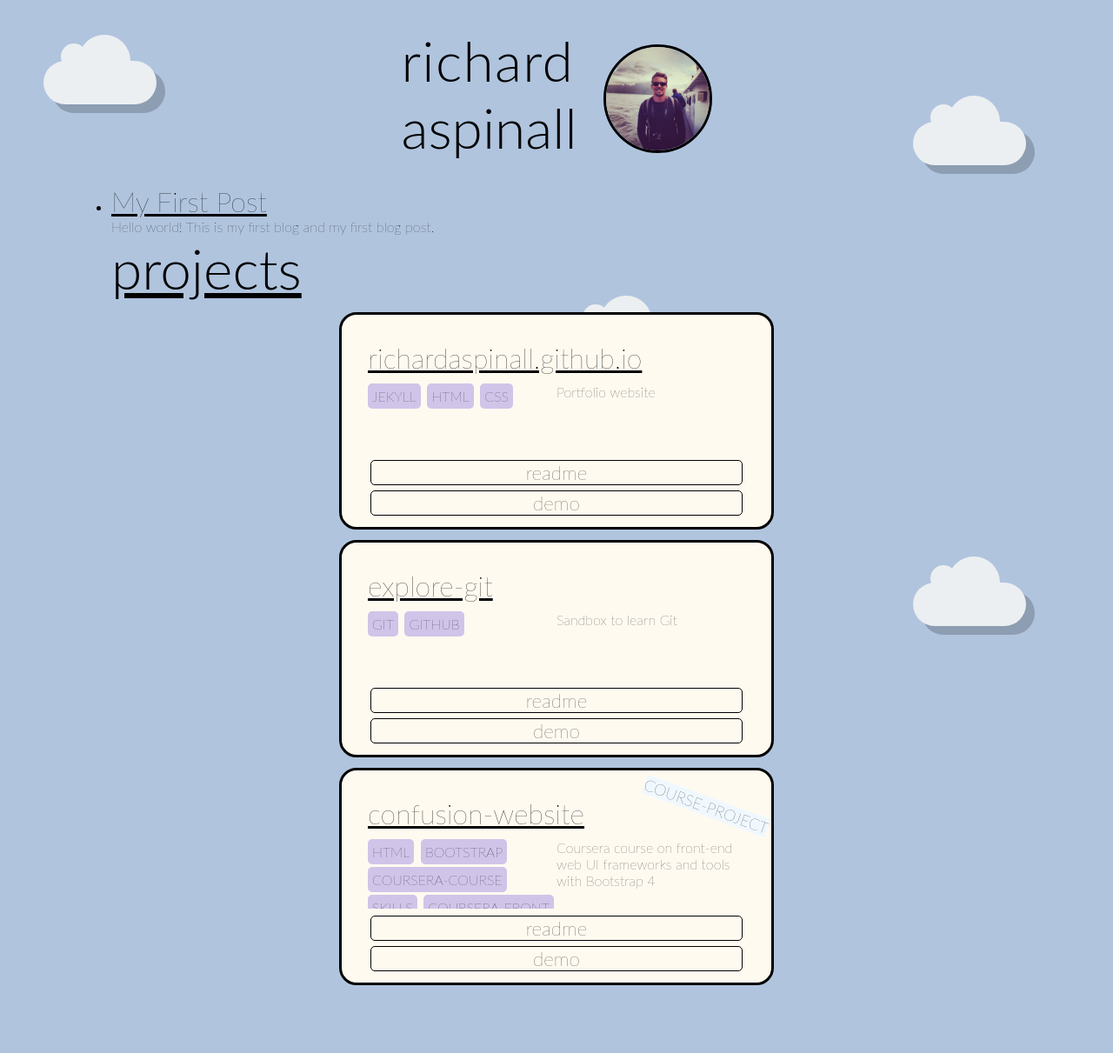
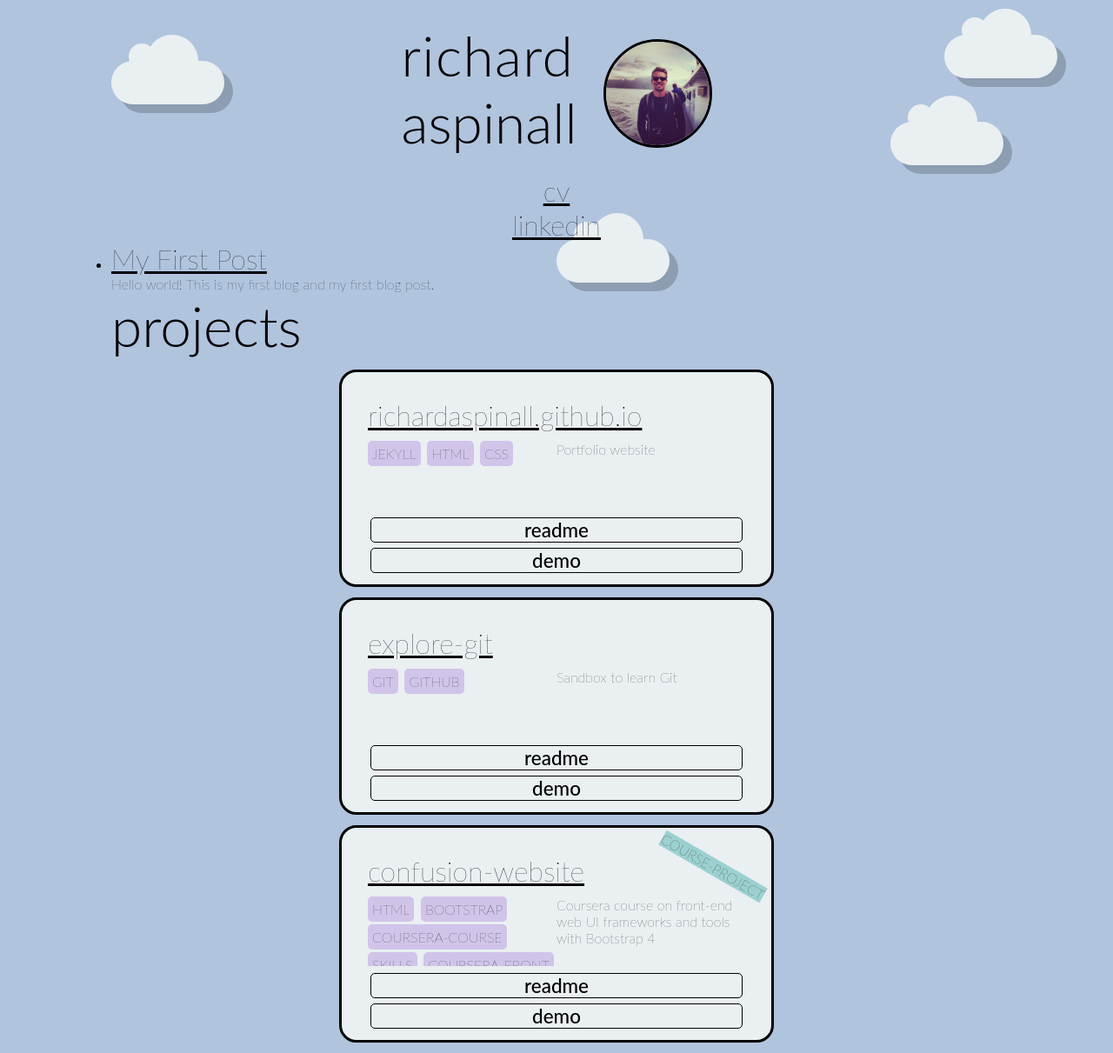
Before and after one commit to richardaspinall/richardaspinall.github.io, a Jekyll site: the page built from index.html, in a window 1280 px wide. Shown: the whole page at 87% size. Built offline with Jekyll 4.4.1, drawn with Linux system fonts in a browser that asks for light colours; before the commit the page ends 1145 px from its top, so only the background shows below that.

Commit message:
Updated css

```diff
--- a/_layouts/default.html
+++ b/_layouts/default.html
@@ -9,22 +9,12 @@
     <meta name="viewport" content="width=device-width, initial-scale=1.0">
 </head>
 
+<div class="cloud" id="cloud1"></div>
+<div class="cloud" id="cloud2"></div>
+<div class="cloud" id="cloud3"></div>
+<div class="cloud" id="cloud4"></div>
+
 <body>
-    <div id="cloud1">
-        <div class="cloud"></div>
-    </div>
-
-    <div id="cloud2">
-        <div class="cloud"></div>
-    </div>
-
-    <div id="cloud3">
-        <div class="cloud"></div>
-    </div>
-
-    <div id="cloud4">
-        <div class="cloud"></div>
-    </div>
     {% include navigation.html %}
     {{ content }}
 </body>
--- /dev/null
+++ b/_sass/globals.scss
@@ -0,0 +1,6 @@
+$background-dark: #000000;
+$background-light: #b0c4de;
+$background-light-secondary: #eaeff2;
+
+$font-dark: #000000;
+$font-light: #eaeff2;
--- a/_sass/main.scss
+++ b/_sass/main.scss
@@ -1,9 +1,9 @@
-// Global variables
-$background-dark: black;
-$background-light: grey;
-$background-pale: #d1c4e9;
-$color-floral-white: #fffaf0;
-$background-blue: lightsteelblue;
+/*
+Variables found in globals.scss
+$cloud-color;
+$background-blue;
+
+*/
 
 * {
   margin: 0;
@@ -11,12 +11,108 @@
   box-sizing: border-box;
 }
 
+body {
+  background-color: $background-light;
+  font-family: 'Lato', sans-serif;
+  font-weight: 200;
+  color: $font-dark;
+  padding-left: 10%;
+  padding-right: 10%;
+}
+
+@media (max-width: 400px) {
+  body {
+    padding-left: 0%;
+    padding-right: 0%;
+  }
+}
+
 h1 {
   font-weight: 300;
   font-size: 4em;
 }
 
+a h1 {
+  display: inline-block;
+}
+
+h2 {
+  font-weight: inherit;
+  font-size: 2em;
+}
+
+h3 {
+  font-weight: 500;
+}
+
+a {
+  color: $font-dark;
+}
+
+article {
+  margin: 6px;
+  padding: 15px;
+}
+
 //// NEW
+
+.cloud {
+  background: $background-light-secondary;
+  position: absolute;
+  z-index: -1;
+  height: 50px;
+  width: 130px;
+  margin-top: 70px;
+  box-shadow: 10px 10px rgba(0, 0, 0, 0.2);
+  border-radius: 100px;
+}
+
+.cloud::before,
+.cloud::after {
+  content: '';
+  background: inherit;
+  display: inline-block;
+  position: relative;
+  border-radius: inherit;
+}
+
+.cloud::before {
+  width: 60px;
+  height: 60px;
+  top: -30px;
+  left: 40px;
+}
+.cloud::after {
+  width: 30px;
+  height: 30px;
+  top: -50px;
+  left: -40px;
+}
+
+// Cloud specific positioning.
+#cloud1 {
+  top: 0px;
+  left: 10%;
+}
+
+#cloud2 {
+  top: 70px;
+  left: 80%;
+}
+
+#cloud3 {
+  top: 205px;
+  left: 50%;
+}
+
+#cloud4 {
+  top: -30px;
+  right: 5%;
+}
+
+/*
+  * Header Section !
+  */
 
 div h1:nth-child(1) {
   letter-spacing: 0.021em;
@@ -29,7 +125,7 @@
   margin-top: 45px;
 }
 
-div#myname {
+#home-title {
   display: inline-block;
   float: left;
   padding-top: 25px;
@@ -37,145 +133,13 @@
   height: 200px;
 }
 
-div#myimage {
+#home-image {
   display: inline-block;
   padding-left: 30px;
 }
-
-HTML CSSResult Skip Results Iframe EDIT ON body {
-  background-color: #66d0ff;
-}
-.cloud {
-  margin-top: 70px;
-  width: 130px;
-  height: 50px;
-  background: #eceff1;
-  box-shadow: 10px 10px rgba(0, 0, 0, 0.2);
-  border-radius: 100px;
-}
-.cloud::after,
-.cloud::before {
-  content: '';
-  position: relative;
-  display: inline-block;
-  background: inherit;
-  border-radius: inherit;
-}
-.cloud::after {
-  width: 30px;
-  height: 30px;
-  top: -50px;
-  left: -40px;
-}
-.cloud::before {
-  width: 60px;
-  height: 60px;
-  top: -30px;
-  left: 40px;
-}
-
-#cloud1 {
-  position: absolute;
-  top: 0px;
-  left: 50px;
-  z-index: -1;
-}
-
-#cloud2 {
-  position: absolute;
-  top: 300px;
-  right: 500px;
-  z-index: -1;
-}
-
-#cloud3 {
-  position: absolute;
-  top: 600px;
-  right: 100px;
-  z-index: -1;
-}
-
-#cloud4 {
-  position: absolute;
-  top: 70px;
-  right: 100px;
-  z-index: -1;
-}
-/////
-h2 {
-  font-weight: 200;
-  font-size: 2em;
-}
-
-h3 {
-  font-weight: 200;
-}
-
-a {
-  color: $background-dark;
-}
-
-body {
-  background-color: $background-blue;
-  font-family: 'Lato', sans-serif;
-  font-weight: 200;
-  color: black;
-  padding-left: 10%;
-  padding-right: 10%;
-}
-
-article {
-  margin: 6px;
-  padding: 15px;
-}
-
-@media (max-width: 400px) {
-  body {
-    padding-left: 0%;
-    padding-right: 0%;
-  }
-}
-
-/*
-  * Header Section !
-  */
-
 header {
-  padding: 6px;
   display: grid;
-  //grid-template-columns: repeat(auto-fit, minmax(320px, 1fr));
   justify-items: center;
-}
-#header-title {
-  margin: 6px;
-  padding: 15px;
-  display: flex;
-}
-
-#header-aside {
-  margin: 6px;
-  padding: 15px;
-  display: grid;
-}
-#header-image {
-  width: 50%;
-  min-width: 150px;
-  max-width: 150px;
-}
-
-#header-links {
-  grid-column-start: 3;
-  grid-column-end: 4;
-
-  a {
-    text-decoration: none;
-    h2 {
-      margin: 3px;
-      padding: 5px;
-      border: solid thin;
-      border-radius: 5px;
-    }
-  }
 }
 
 /*
@@ -183,11 +147,11 @@
   */
 #projects {
   display: grid;
-  //grid-template-columns: repeat(auto-fit, minmax(320px, 1fr));
+  // grid-template-columns: repeat(auto-fit, minmax(320px, 1fr));
   justify-items: center;
   padding: 6px;
   article {
-    background-color: $color-floral-white;
+    background-color: $background-light-secondary;
     position: relative;
     width: 500px;
     height: 250px;
@@ -202,7 +166,6 @@
 
 .project-header {
   padding-bottom: 10px;
-  //height: 200px;
 }
 
 .project-content {
@@ -227,7 +190,7 @@
   a {
     text-decoration: none;
     display: inline-block;
-    background-color: $background-pale;
+    background-color: #d1c4e9;
     padding: 5px;
     border-radius: 5px;
     margin-bottom: 3px;
@@ -238,10 +201,10 @@
 .course-tag {
   position: absolute;
   right: 0px;
-  top: 30px;
-  background-color: aliceblue;
-  font-size: large;
-  transform: rotate(20deg);
+  top: 35px;
+  text-align: center;
+  background-color: #9cd0d0;
+  transform: rotate(30deg);
 }
 
 .project-links {
@@ -257,7 +220,6 @@
     text-decoration: none;
     margin: 3px;
     border: solid thin;
-    border-color: $background-dark;
     font-size: 1.2em;
     border-radius: 5px;
     text-align: center;
--- a/assets/css/styles.scss
+++ b/assets/css/styles.scss
@@ -1,4 +1,5 @@
 ---
 ---
 
+@import 'globals';
 @import 'main';
--- a/index.html
+++ b/index.html
@@ -6,35 +6,26 @@
 
 
 <header>
-    <div id="head">
-        <div id="myname">
+    <div>
+        <div id="home-title">
             <h1>richard</h1>
             <h1>aspinall</h1>
         </div>
-
-        <div id="myimage">
+        <div id="home-image">
             <img src="assets/images/me.jpg" class="img-fluid" alt="Responsive image">
         </div>
-
     </div>
 
 
 
-    <!-- <div id="header-aside">
-        <div id="header-image">
-            <img src="assets/images/me.jpg" class="img-fluid" width="100%" alt="Responsive image">
+    <a href="assets/images/cv.pdf" target="_blank">
+        <h2>cv</h2>
+    </a>
 
-        </div>
-         <div id="header-links">
-            <a href="assets/images/cv.pdf" target="_blank">
-                <h2>cv</h2>
-            </a>
+    <a href="https://www.linkedin.com/in/richardaspinall/" rel="noopener noreferrer" target="_blank">
+        <h2>linkedin</h2>
+    </a>
 
-            <a href="https://www.linkedin.com/in/richardaspinall/" rel="noopener noreferrer" target="_blank">
-                <h2>linkedin</h2>
-            </a>
-        </div>
-    </div> -->
 </header>
 
 <ul>
```
Also changed, not shown: 7 other files.
